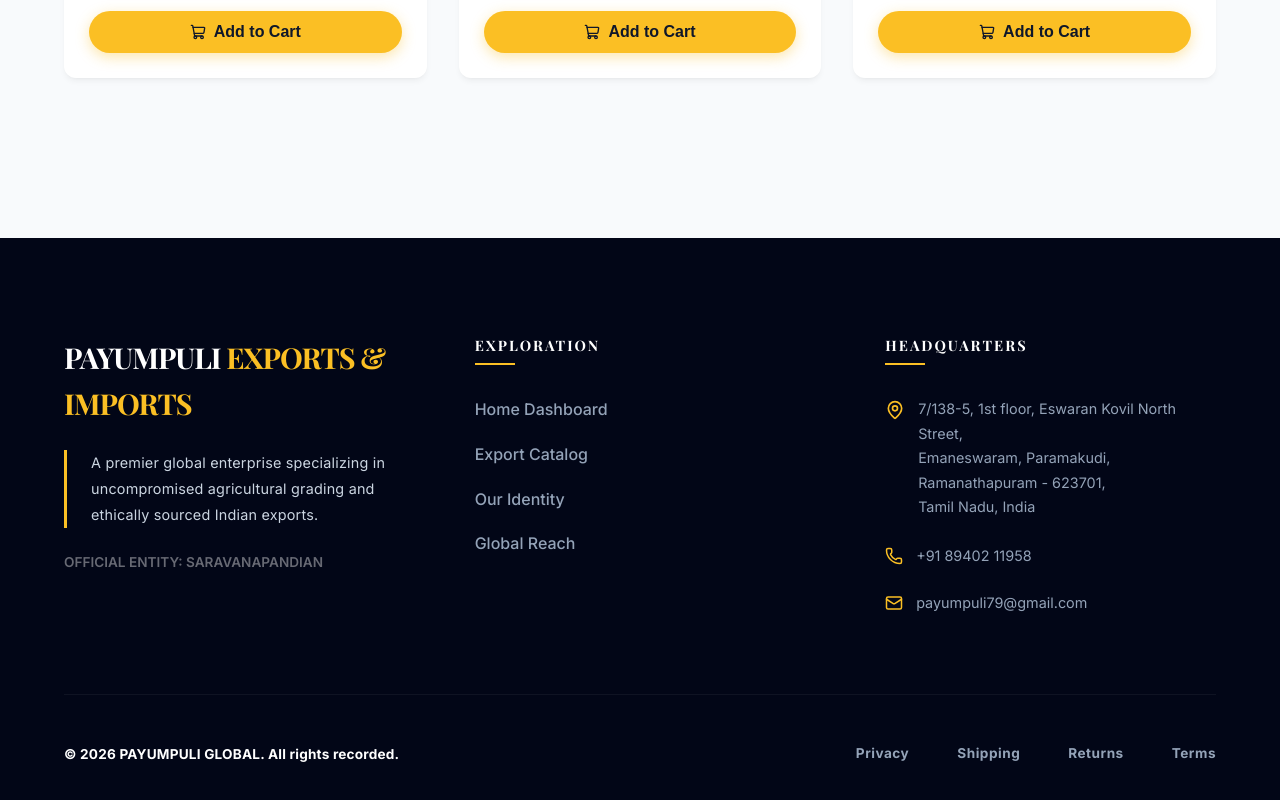
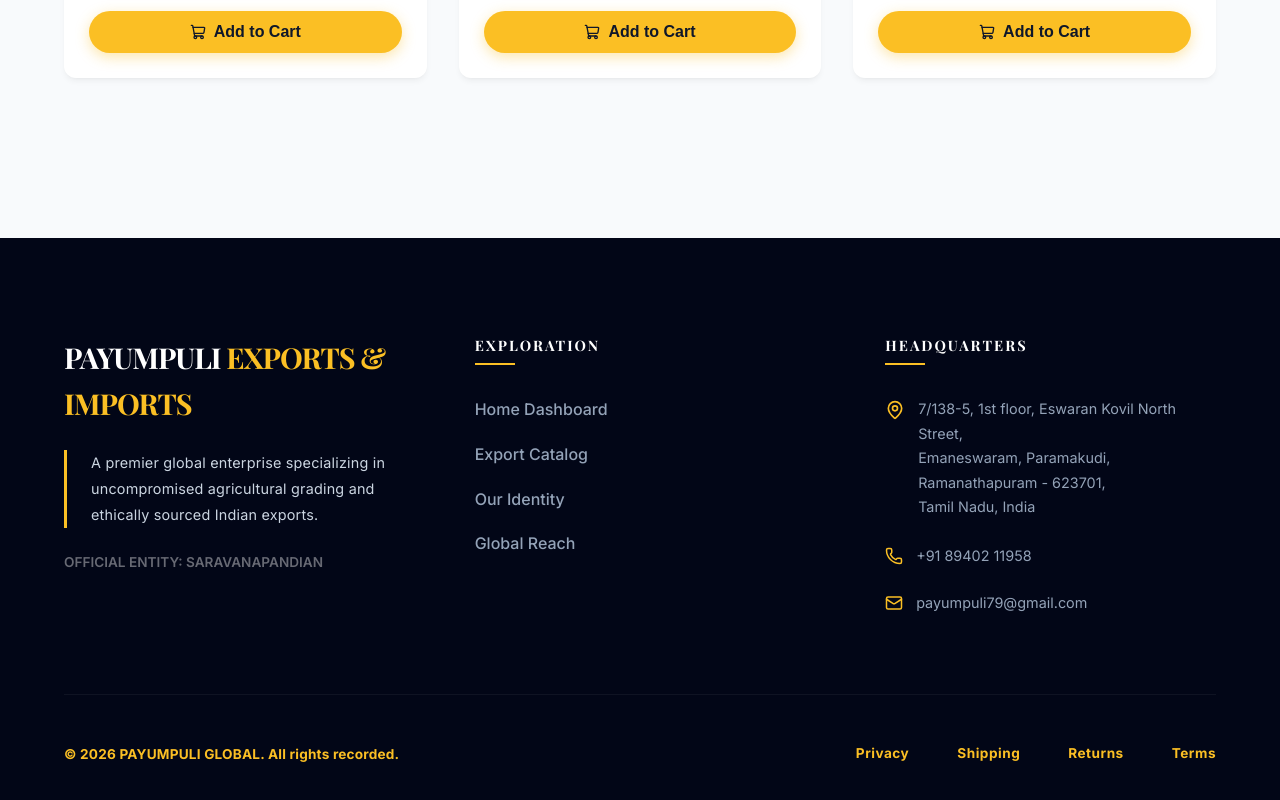
Before and after one commit to tmisgowthaamand/PAYUMPULI-EXPORTS-IMPORTS, a React (Vite) app in the folder frontend/: page / in a window 1280 px wide. Shown: the part 2536-3336 px from the top of the page. Built offline with nearby package versions, Linux system fonts and the light colour scheme.

Commit message:
Update footer bottom to bold gold (removed white)

```diff
--- a/frontend/src/App.jsx
+++ b/frontend/src/App.jsx
@@ -106,12 +106,12 @@ function Footer() {
       </div>
 
       <div className="footer-bottom" style={{ borderTop: '1px solid rgba(255,255,255,0.05)', marginTop: '5rem', paddingTop: '3rem' }}>
-        <p style={{ color: 'white', fontWeight: '900', opacity: 1 }}>&copy; 2026 PAYUMPULI GLOBAL. All rights recorded.</p>
-        <div className="footer-bottom-links" style={{ display: 'flex', gap: '3rem', fontWeight: '800', letterSpacing: '0.5px' }}>
-          <Link to="/privacy-policy">Privacy</Link>
-          <Link to="/shipping-policy">Shipping</Link>
-          <Link to="/refund-policy">Returns</Link>
-          <Link to="/terms">Terms</Link>
+        <p style={{ color: 'var(--secondary-color)', fontWeight: '900', opacity: 1 }}>&copy; 2026 PAYUMPULI GLOBAL. All rights recorded.</p>
+        <div className="footer-bottom-links" style={{ display: 'flex', gap: '3rem', fontWeight: '800', letterSpacing: '0.5px', color: 'var(--secondary-color)' }}>
+          <Link to="/privacy-policy" style={{ color: 'var(--secondary-color)' }}>Privacy</Link>
+          <Link to="/shipping-policy" style={{ color: 'var(--secondary-color)' }}>Shipping</Link>
+          <Link to="/refund-policy" style={{ color: 'var(--secondary-color)' }}>Returns</Link>
+          <Link to="/terms" style={{ color: 'var(--secondary-color)' }}>Terms</Link>
         </div>
       </div>
     </footer>
```
